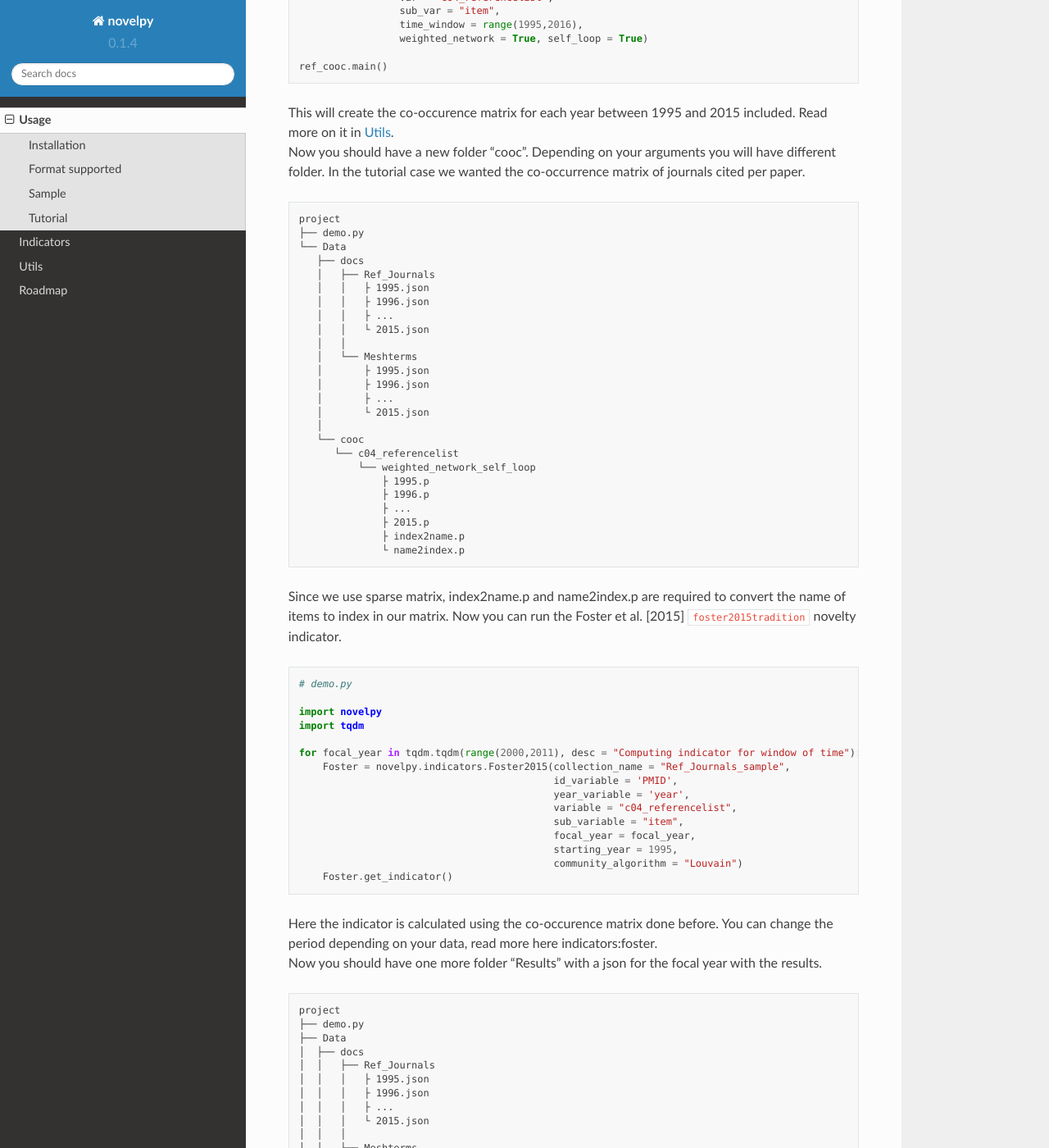
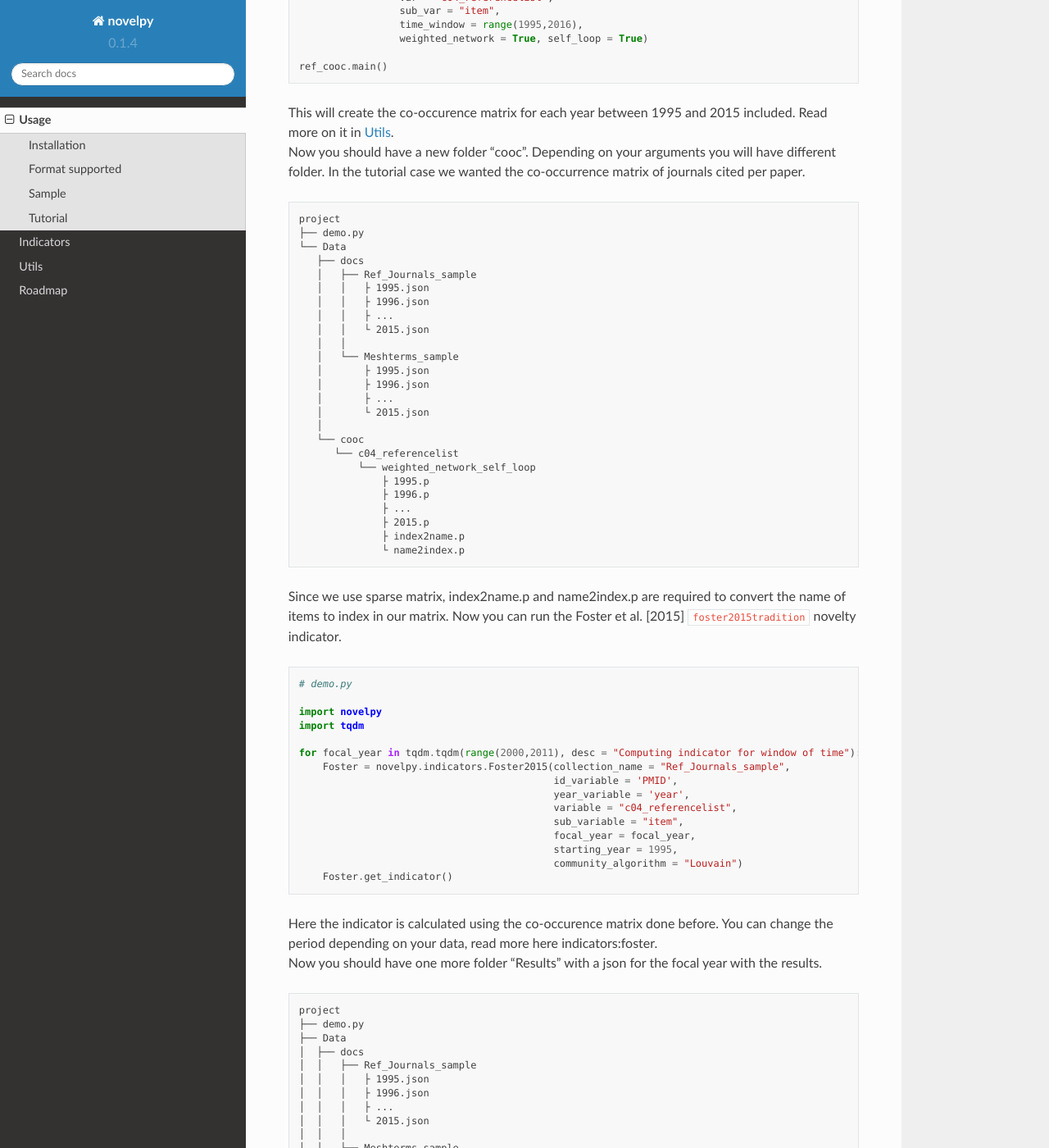
Before and after one commit to Kwirtz/novelpy, a Sphinx documentation site: the page built from docs/source/usage.rst, in a window 1280 px wide and 1400 px high, scrolled down 1851 px. Shown: the whole window at 82% size. Built offline with Sphinx 7.4.7 and the Read the Docs theme 2.0.0, drawn with Linux system fonts in a browser that asks for light colours; cross-references to code outside the pages are shown as plain code; some of the changed text lies outside the part shown.

Commit message:
Update usage.rst

```diff
--- a/docs/source/usage.rst
+++ b/docs/source/usage.rst
@@ -94,13 +94,13 @@ Here's a short implementation to run Foster et al. [2015] :cite:p:`foster2015tra
    ├── demo.py
    └── Data
       ├── docs
-      │   ├── Ref_Journals
+      │   ├── Ref_Journals_sample
       │   │   ├ 1995.json
       │   │   ├ 1996.json
       │   │   ├ ...
       │   │   └ 2015.json
       │   │
-      │   └── Meshterms
+      │   └── Meshterms_sample
       │       ├ 1995.json
       │       ├ 1996.json
       │       ├ ...
@@ -146,13 +146,13 @@ Here's a short implementation to run Foster et al. [2015] :cite:p:`foster2015tra
    ├── demo.py
    ├── Data
    │  ├── docs
-   │  │   ├── Ref_Journals
+   │  │   ├── Ref_Journals_sample
    │  │   │   ├ 1995.json
    │  │   │   ├ 1996.json
    │  │   │   ├ ...
    │  │   │   └ 2015.json
    │  │   │
-   │  │   └── Meshterms
+   │  │   └── Meshterms_sample
    │  │       ├ 1995.json
    │  │       ├ 1996.json
    │  │       ├ ...
```
